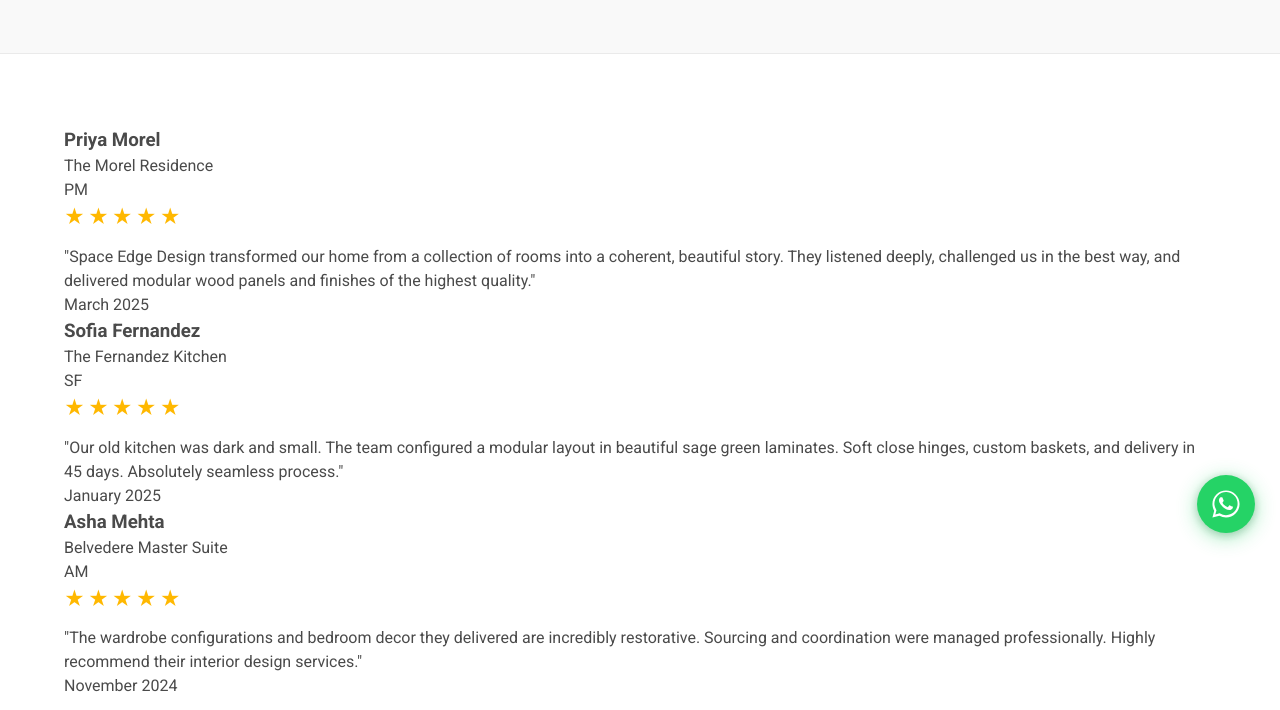
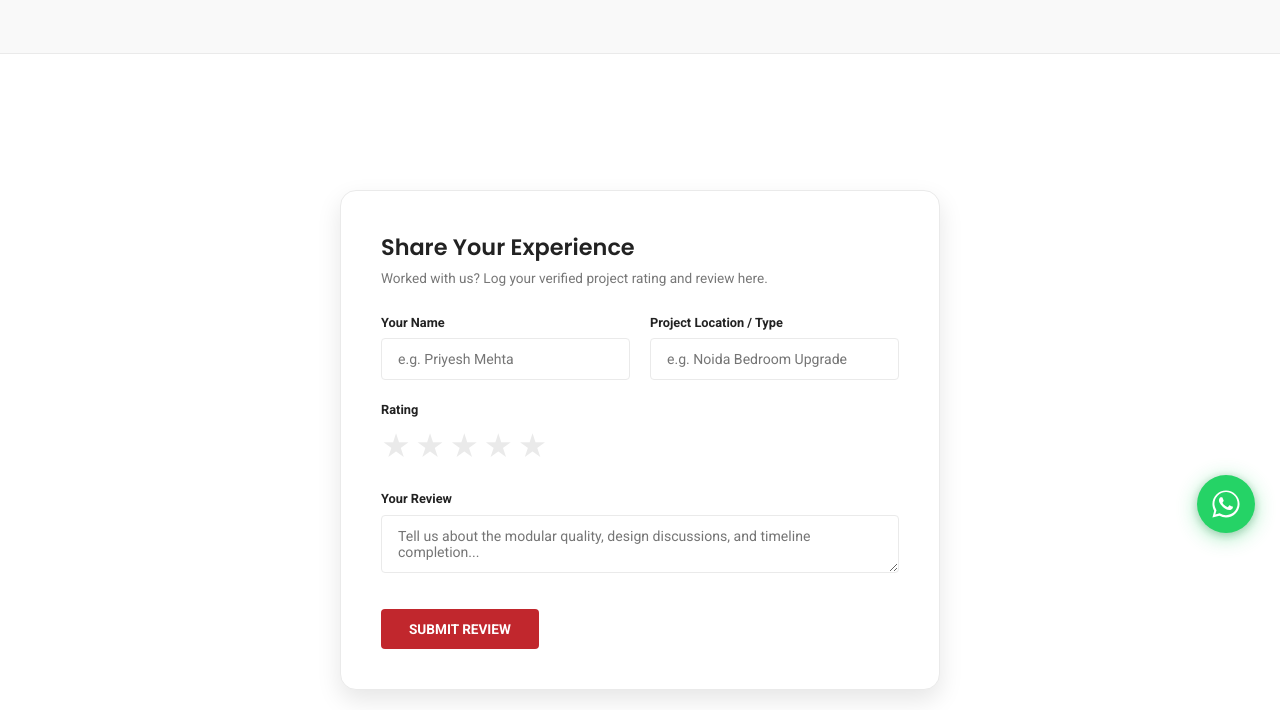
Before and after one commit to yashita72/Space-Edge-Design, a website: page reviews.html in a window 1280 px wide. Shown: the part 242-952 px from the top of the page. Drawn offline with Linux system fonts and the light colour scheme; a script that the page names is missing.

Commit message:
refactor: replace static review cards with dynamic Google Reviews widget

```diff
--- a/reviews.html
+++ b/reviews.html
@@ -125,55 +125,9 @@
   <!-- --- REVIEWS LISTING --- -->
   <section class="section">
     <div class="container">
-      <div class="reviews-grid" id="reviewsContainer">
-        <!-- Review 1 -->
-        <div class="review-card reveal">
-          <div class="review-header">
-            <div>
-              <h3 class="review-name">Priya Morel</h3>
-              <span class="review-project">The Morel Residence</span>
-            </div>
-            <div class="review-avatar">PM</div>
-          </div>
-          <div class="testimonial-stars" style="margin-bottom: 0.8rem; justify-content: flex-start;">
-            <span class="star">&#9733;</span><span class="star">&#9733;</span><span class="star">&#9733;</span><span class="star">&#9733;</span><span class="star">&#9733;</span>
-          </div>
-          <p class="review-text">"Space Edge Design transformed our home from a collection of rooms into a coherent, beautiful story. They listened deeply, challenged us in the best way, and delivered modular wood panels and finishes of the highest quality."</p>
-          <div class="review-date">March 2025</div>
-        </div>
-
-        <!-- Review 2 -->
-        <div class="review-card reveal reveal-delay-1">
-          <div class="review-header">
-            <div>
-              <h3 class="review-name">Sofia Fernandez</h3>
-              <span class="review-project">The Fernandez Kitchen</span>
-            </div>
-            <div class="review-avatar">SF</div>
-          </div>
-          <div class="testimonial-stars" style="margin-bottom: 0.8rem; justify-content: flex-start;">
-            <span class="star">&#9733;</span><span class="star">&#9733;</span><span class="star">&#9733;</span><span class="star">&#9733;</span><span class="star">&#9733;</span>
-          </div>
-          <p class="review-text">"Our old kitchen was dark and small. The team configured a modular layout in beautiful sage green laminates. Soft close hinges, custom baskets, and delivery in 45 days. Absolutely seamless process."</p>
-          <div class="review-date">January 2025</div>
-        </div>
-
-        <!-- Review 3 -->
-        <div class="review-card reveal reveal-delay-2">
-          <div class="review-header">
-            <div>
-              <h3 class="review-name">Asha Mehta</h3>
-              <span class="review-project">Belvedere Master Suite</span>
-            </div>
-            <div class="review-avatar">AM</div>
-          </div>
-          <div class="testimonial-stars" style="margin-bottom: 0.8rem; justify-content: flex-start;">
-            <span class="star">&#9733;</span><span class="star">&#9733;</span><span class="star">&#9733;</span><span class="star">&#9733;</span><span class="star">&#9733;</span>
-          </div>
-          <p class="review-text">"The wardrobe configurations and bedroom decor they delivered are incredibly restorative. Sourcing and coordination were managed professionally. Highly recommend their interior design services."</p>
-          <div class="review-date">November 2024</div>
-        </div>
-      </div>
+      <!-- Featurable Live Google Reviews Embed -->
+      <div id="featurable-145c3c03-139a-4e72-b146-2e96adb0dad5" data-featurable-async></div>
+      <script src="https://cdn.featurable.com/widget/v2/embed.js" defer charset="UTF-8"></script>
 
       <!-- Add Review Form -->
       <div class="hero-form-card reveal" style="max-width: 600px; margin: 4rem auto 0;">
@@ -309,6 +263,7 @@
       if (stored) {
         const approved = JSON.parse(stored);
         const container = document.getElementById('reviewsContainer');
+        if (!container) return;
 
         approved.forEach(rev => {
           if (document.getElementById(`rev-local-${rev.id}`)) return;
```
